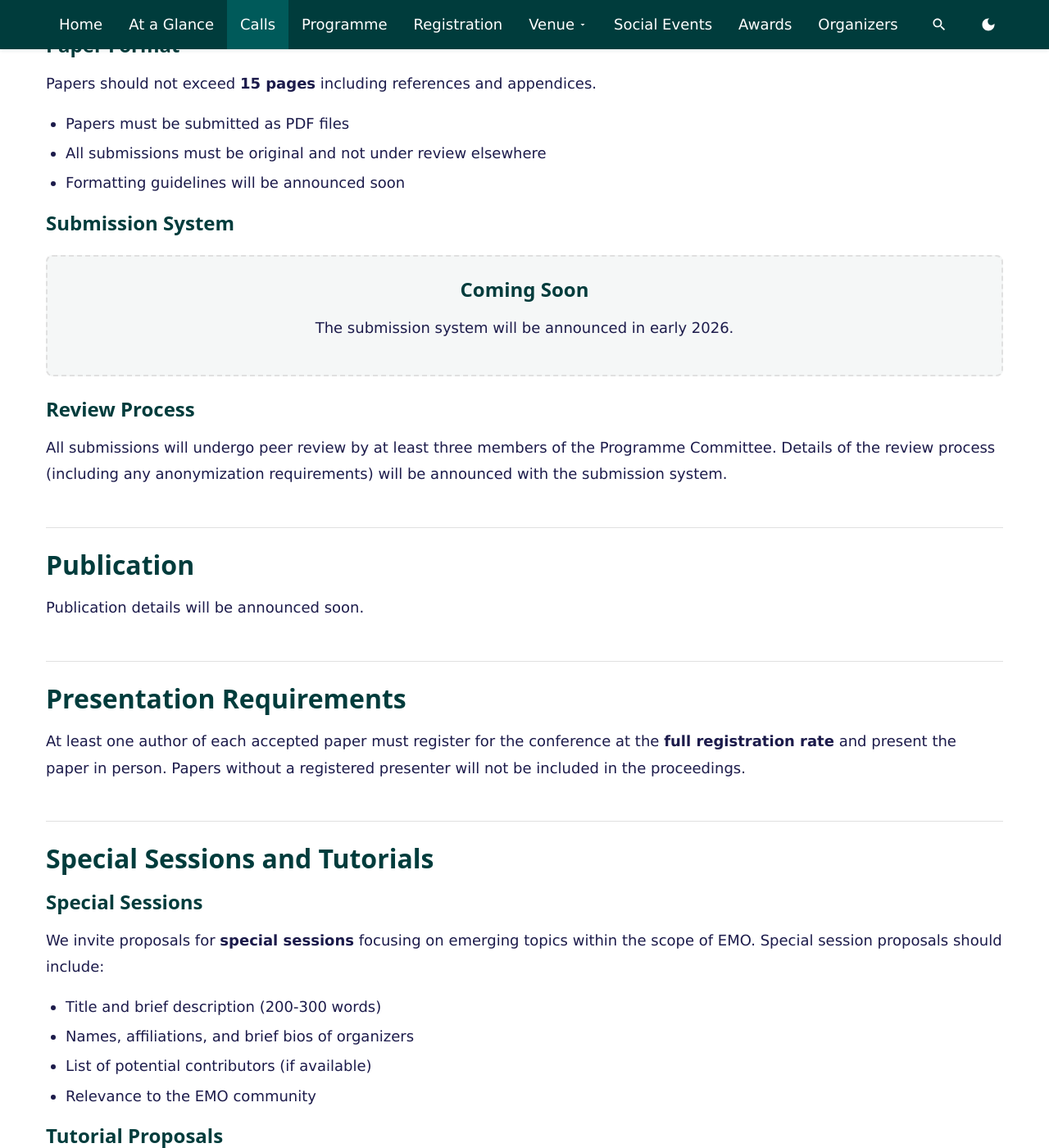
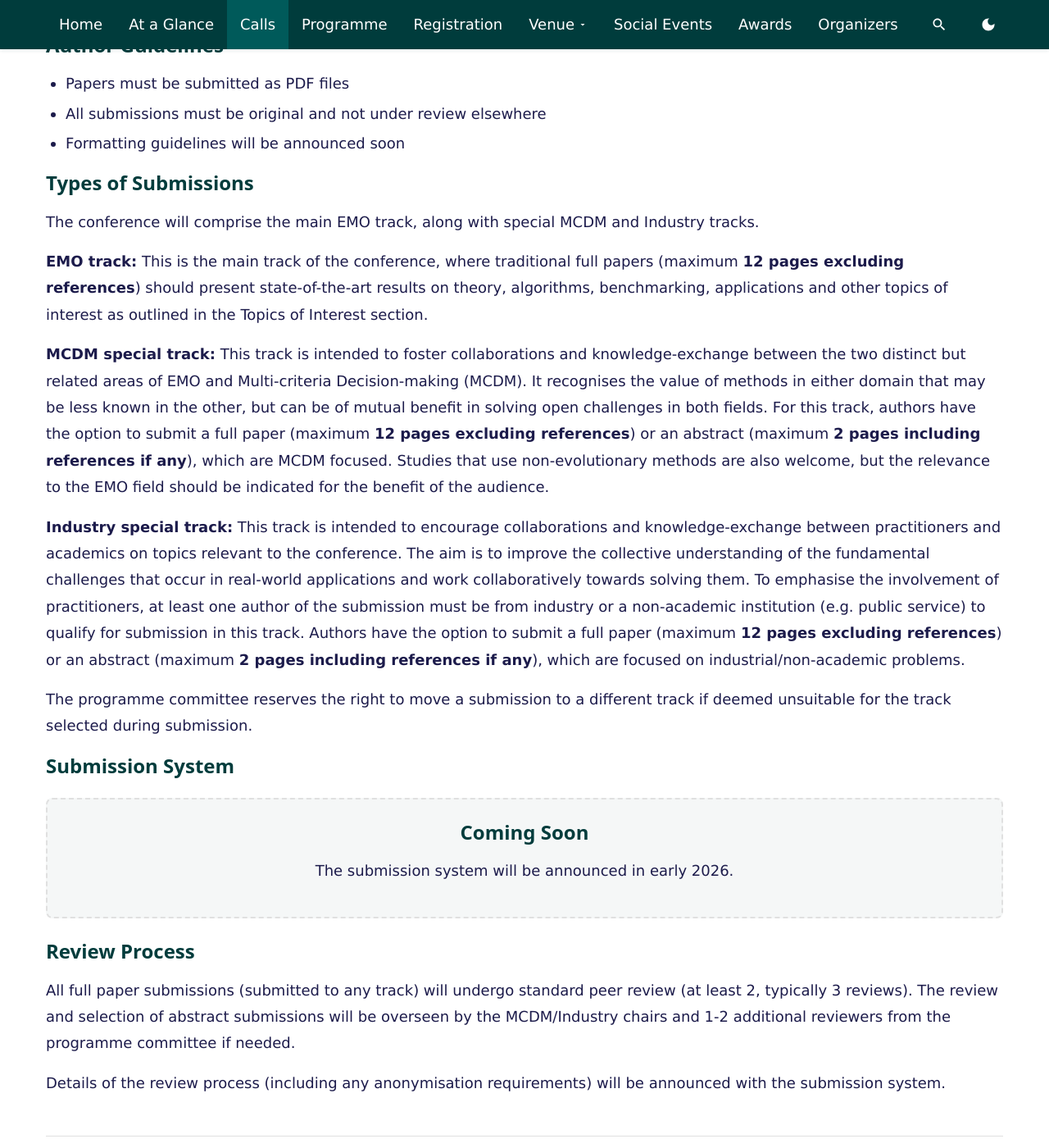
Before and after one commit to emo2027/emo2027.github.io, a Jekyll site: the page built from pages/calls.md, in a window 1280 px wide and 1400 px high, scrolled down 3331 px. Shown: the whole window at 82% size. Built offline with Jekyll 4.4.1, drawn with Linux system fonts in a browser that asks for light colours; some of the changed text lies outside the part shown.

Commit message:
Align call for papers with EMO 2025 and bid document
- Add MCDM and Industry submission tracks with full descriptions
- Fix page limit to 12 pages excluding references (matching EMO 2025)
- Align review process wording (at least 2, typically 3 reviews)
- Add oral/poster presentation options and author preference
- Add awards section (Outstanding Paper + Student Paper)
- Rewrite tutorial proposals to mirror EMO 2025 format (75-90 min)
- Move special sessions to TODO.md pending decision

Co-Authored-By: Claude Opus 4.6 <noreply@anthropic.com>

```diff
--- a/pages/calls.md
+++ b/pages/calls.md
@@ -58,16 +58,25 @@ EMO 2027 will be held **{{ site.data.conference.dates.display }}** at the Univer
 
 ## Submission Guidelines
 
-### Paper Format
+### Author Guidelines
 
-Papers should not exceed **15 pages** including references and appendices.
-
-<!-- COMMENTED OUT - awaiting official Springer confirmation: Papers must be submitted in **Springer LNCS format** and should not exceed... -->
+<!-- COMMENTED OUT - awaiting official Springer confirmation: All submissions must be prepared in accordance with Springer LNCS guidelines available at [LNCS Author Guidelines](https://www.springer.com/gp/computer-science/lncs/conference-proceedings-guidelines). -->
 
 - Papers must be submitted as PDF files
 - All submissions must be original and not under review elsewhere
 - Formatting guidelines will be announced soon
-<!-- COMMENTED OUT - awaiting official Springer confirmation: - LaTeX template: [LNCS Author Guidelines](https://www.springer.com/gp/computer-science/lncs/conference-proceedings-guidelines) -->
+
+### Types of Submissions
+
+The conference will comprise the main EMO track, along with special MCDM and Industry tracks.
+
+**EMO track:** This is the main track of the conference, where traditional full papers (maximum **12 pages excluding references**) should present state-of-the-art results on theory, algorithms, benchmarking, applications and other topics of interest as outlined in the Topics of Interest section.
+
+**MCDM special track:** This track is intended to foster collaborations and knowledge-exchange between the two distinct but related areas of EMO and Multi-criteria Decision-making (MCDM). It recognises the value of methods in either domain that may be less known in the other, but can be of mutual benefit in solving open challenges in both fields. For this track, authors have the option to submit a full paper (maximum **12 pages excluding references**) or an abstract (maximum **2 pages including references if any**), which are MCDM focused. Studies that use non-evolutionary methods are also welcome, but the relevance to the EMO field should be indicated for the benefit of the audience.
+
+**Industry special track:** This track is intended to encourage collaborations and knowledge-exchange between practitioners and academics on topics relevant to the conference. The aim is to improve the collective understanding of the fundamental challenges that occur in real-world applications and work collaboratively towards solving them. To emphasise the involvement of practitioners, at least one author of the submission must be from industry or a non-academic institution (e.g. public service) to qualify for submission in this track. Authors have the option to submit a full paper (maximum **12 pages excluding references**) or an abstract (maximum **2 pages including references if any**), which are focused on industrial/non-academic problems.
+
+The programme committee reserves the right to move a submission to a different track if deemed unsuitable for the track selected during submission.
 
 ### Submission System
 
@@ -78,7 +87,9 @@ Papers should not exceed **15 pages** including references and appendices.
 
 ### Review Process
 
-All submissions will undergo peer review by at least three members of the Programme Committee. Details of the review process (including any anonymization requirements) will be announced with the submission system.
+All full paper submissions (submitted to any track) will undergo standard peer review (at least 2, typically 3 reviews). The review and selection of abstract submissions will be overseen by the MCDM/Industry chairs and 1-2 additional reviewers from the programme committee if needed.
+
+Details of the review process (including any anonymisation requirements) will be announced with the submission system.
 
 ## Publication
 
@@ -99,31 +110,26 @@ Selected high-quality papers may be invited for extension and submission to spec
 
 At least one author of each accepted paper must register for the conference at the **full registration rate** and present the paper in person. Papers without a registered presenter will not be included in the proceedings.
 
-## Special Sessions and Tutorials
+Accepted papers, both full and abstract, will be presented as either oral or poster presentations. Submitting authors will be given an option to specify their preference of presentation mode (oral/poster/either), based on what suits their content the best. The final mode of presentation will be decided by considering the authors' preferences, the number of submissions received/accepted, and the conference scheduling constraints.
 
-### Special Sessions
+<!-- Wording from EMO 2025 call for papers -->
+The presentation mode assigned will in no way be indicative of the quality or the reviews of the paper.
 
-We invite proposals for **special sessions** focusing on emerging topics within the scope of EMO. Special session proposals should include:
+## Awards
 
-- Title and brief description (200-300 words)
-- Names, affiliations, and brief bios of organizers
-- List of potential contributors (if available)
-- Relevance to the EMO community
+At the conference, we will confer an **Outstanding EMO Paper Award** and an **Outstanding EMO Student Paper Award** (honorarium + plaque). Full papers in any track will be eligible for these awards (independently of presentation mode).
 
-### Tutorial Proposals
+## Tutorials
 
-We also welcome proposals for **tutorials** on topics relevant to the EMO community. Tutorial proposals should include:
+We invite proposals for delivering a **tutorial** at EMO 2027. Tutorials are intended to provide a valuable opportunity for attendees, especially students and early career researchers, to learn from domain experts in the field. Tutorials should provide an introduction to interesting research directions and cover the key developments in sufficient breadth. Interactivity in the sessions to engage the audience is encouraged.
 
-- Title and abstract (300-500 words)
-- Intended audience and prerequisites
-- Outline of the tutorial content
-- Duration (half-day or full-day)
-- CV of the presenter(s)
+The tutorial slots are expected to be **75-90 minutes** and delivered in person. To apply, please send a brief proposal to <a href="mailto:{{ site.data.conference.contact.email }}">{{ site.data.conference.contact.email }}</a> containing the following information:
 
-<div class="info-box notice">
-  <h3>Proposal Submission</h3>
-  <p>Please submit special session and tutorial proposals to <a href="mailto:{{ site.data.conference.contact.email }}">{{ site.data.conference.contact.email }}</a></p>
-</div>
+- Title
+- A brief description of the scope and content (~1 page)
+- Name and brief biography of the organiser(s)
+- Email address of the corresponding organiser(s)
+- If the tutorial has been delivered before, please indicate the venue(s) and differences if any
 
 ## Contact
 
```
